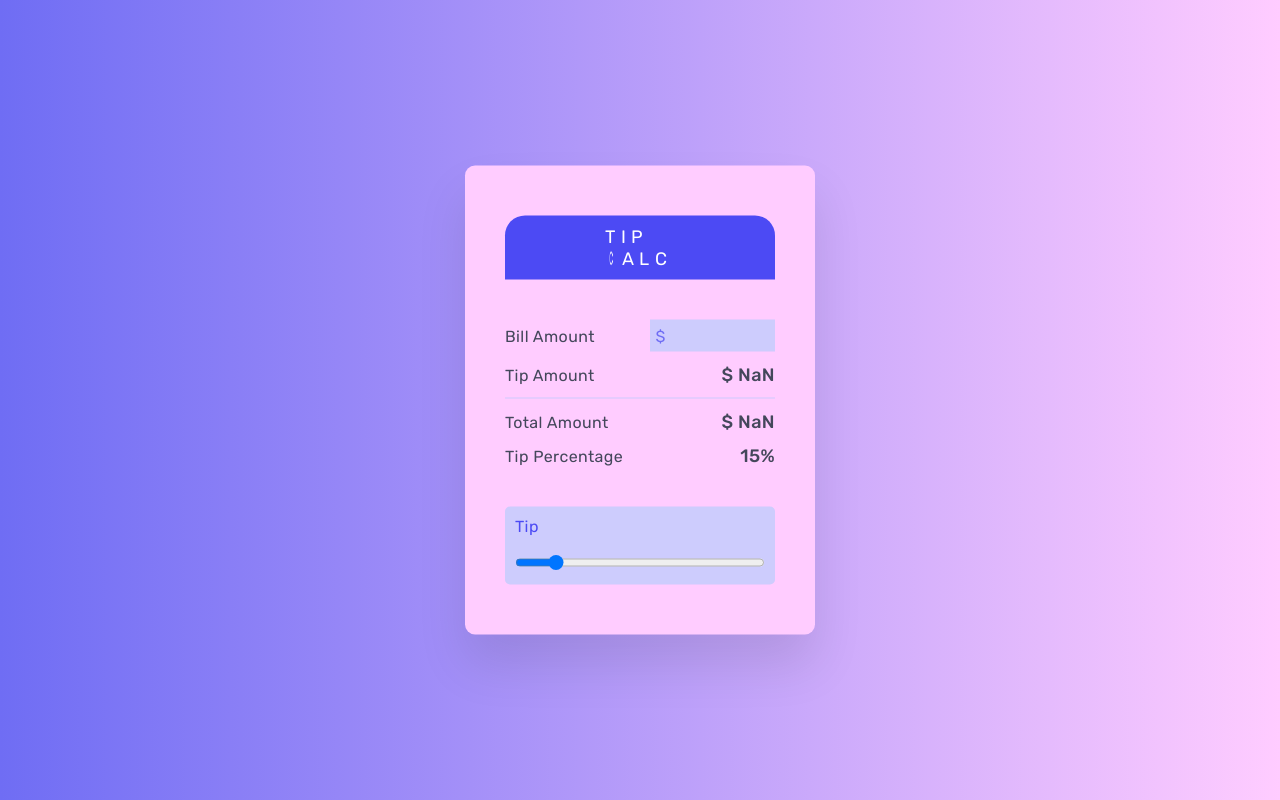
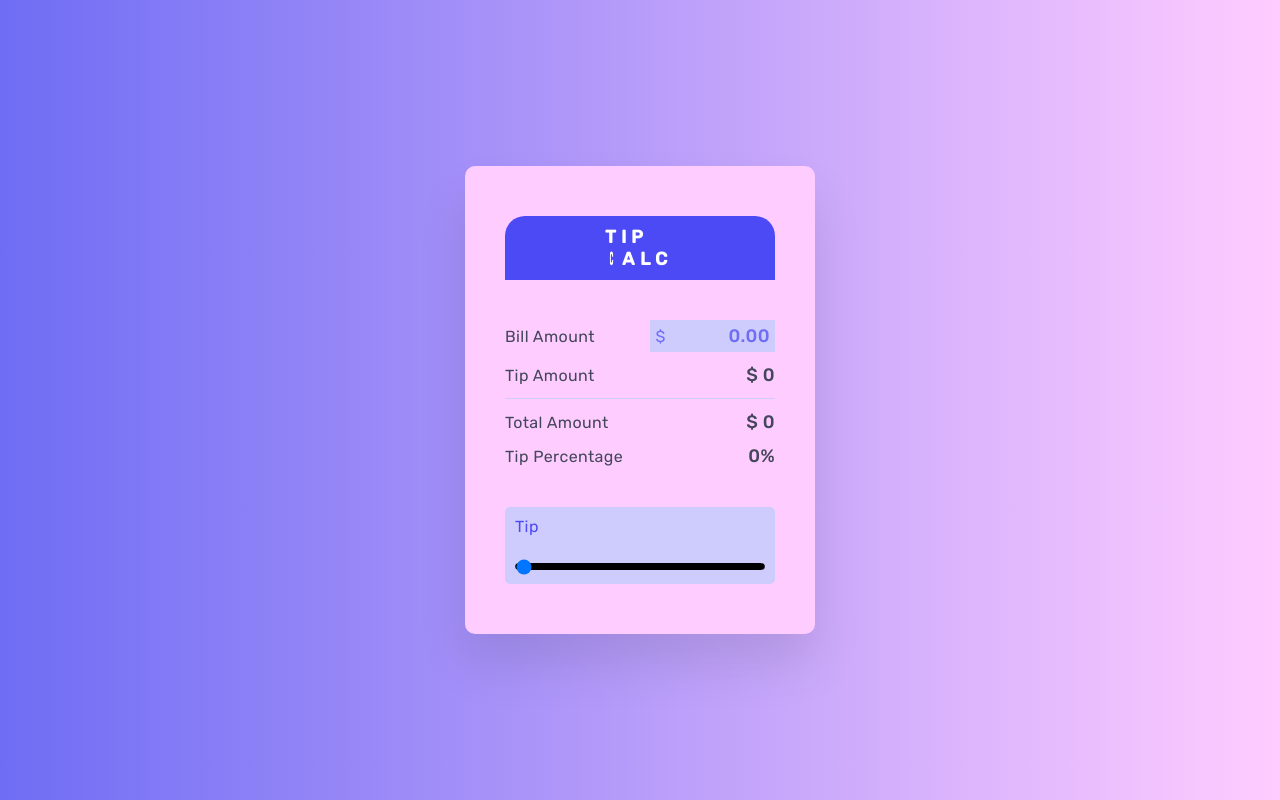
Before and after one commit to raaji01/ITMD541, a plain HTML site: page Lab3new/tipcal.html in a window 1280 px wide. Drawn offline with Linux system fonts and the light colour scheme.

Commit message:
Changed Range slider color to black

```diff
--- a/Lab3new/script.js
+++ b/Lab3new/script.js
@@ -1,8 +1,6 @@
 const sliders = document.querySelectorAll("input[type='range']");
 const billInput = document.getElementById("bill");
 sliders.forEach(function(slider){
-
-
 
     slider.addEventListener("input",calculateTip);
 });
@@ -16,8 +14,8 @@ function calculateTip(){
 
 
     billInput.value = bill.toFixed(2);
-    if (billInput.value === "0.00" || isNaN(billInput.value) ) {
-        alert('Enter bill amount, please!')
+    if ( isNaN(billInput.value) ) {
+        alert('Enter valid Input')
     } else {
 
     let totalTip = parseFloat((bill * (tipPercent/100)).toFixed(2));
--- a/Lab3new/style1.css
+++ b/Lab3new/style1.css
@@ -110,3 +110,15 @@ section:last-child .lbl{
       transform: rotateY(360deg)
     }
   }
+
+
+  input[type='range'] {
+    background: linear-gradient(to right, black 0%, black 50%,black 50%, black 100%);
+    border: solid 1px black;
+    border-radius: 8px;
+    height: 7px;
+    width: 100%;
+    outline: none;
+    transition: background 450ms ease-in;
+    -webkit-appearance: none;
+  }
--- a/Lab3new/tipcal.html
+++ b/Lab3new/tipcal.html
@@ -5,13 +5,13 @@
     <title>ITMD 541-Lab 3</title>
 
     <link href="https://fonts.googleapis.com/css2?family=Rubik:wght@400;500&display=swap" rel="stylesheet">
-    <!--Stylesheet-->
+
     <link rel="stylesheet" href="style1.css">
 </head>
   <body>
     <div class="container">
        <!-- <h1>Tip Calculator</h1>-->
-       <div class="waviy"><h5>
+       <div class="waviy"><h5><b>
         <span style="--i:1">T</span>
         <span style="--i:2">I</span>
         <span style="--i:3">P</span>
@@ -20,7 +20,7 @@
         <span style="--i:6">C</span>
         <span style="--i:7">A</span>
         <span style="--i:8">L</span>
-        <span style="--i:9">C</span>
+        <span style="--i:9">C</span></b></h5>
       <!--  <span style="--i:12">U</span>
         <span style="--i:13">L</span>
         <span style="--i:14">A</span>
@@ -36,7 +36,7 @@
                 </label>
                 <div class="input-box">
                     <span>$</span>
-                    <input type="number" id="bill" class="val" min="0" >
+                    <input type="text" id="bill" class="val" value="0" >
                 </div>
             </div>
             <div class="wrapper">
@@ -65,7 +65,7 @@
             <label for="tip" class="lbl">
                 Tip
             </label><br><br>
-            <input type="range" min="1" id="tip" value="15">
+            <input type="range" min="0" id="tip" value="0">
         </section>
     </div>
     <script src="script.js"></script>
```
